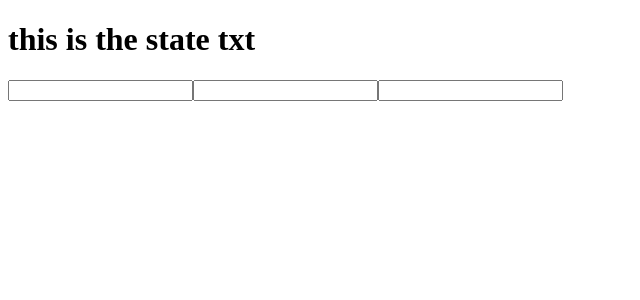
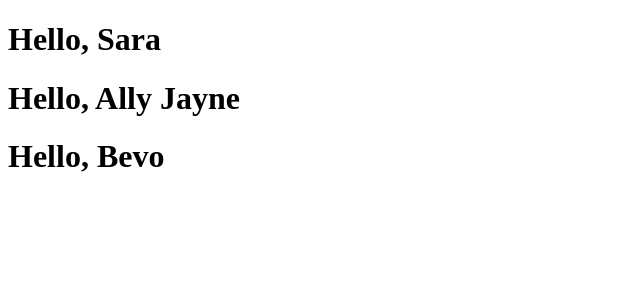
Before and after one commit to bgirlcoolcat/React-How-to, a React (Create React App) app: page / in a window 1280 px wide. Shown: the top 300 px of the page, without its empty margins (0-640 px from the left). Built offline with nearby package versions, Linux system fonts and the light colour scheme.

Commit message:
various tryouts of demos from video etc

```diff
--- a/src/App.js
+++ b/src/App.js
@@ -1,32 +1,31 @@
-import React from 'react';
+// import React from 'react';
 
-// An important feature of React is that a React component can output or render other React components
-// See notes in Evernote or video for explanation to be clear
 
-class App extends React.Component {
-  constructor() {
-    super();
-    this.state = {
-      txt: 'this is the state txt'
-    }
-  }
-  update(e) {
-    this.setState({txt: e.target.value})
-  }
-  render() {
-    return (
-      <div>
-        <h1>{this.state.txt}</h1>
-        <Widget update={this.update.bind(this)}/>
-        {/* This also means that we could have a few of these guys on the page and every time we type in one of them, it'll update the value in our parent component. */}
-        <Widget update={this.update.bind(this)}/>
-        <Widget update={this.update.bind(this)}/>
-      </div>
-    )
-  }
-}
+// function Welcome(props) {
+//   return <h1>Hello, {props.name}</h1>;
+// }
 
-const Widget = (props) =>
-  <input type="text" onChange={props.update} />
+// // function App() {
+// //   return (
+// //     <div>
+// //       <Welcome name="Sara" />
+// //       <Welcome name="Harry" />
+// //       <Welcome name="Bev" />
+// //     </div>
+// //   );
+// // }
 
-export default App;
+// class App extends React.Component {
+//   render() {
+//     return (
+//       <div>
+//         <Welcome name="Sara" />
+//         <Welcome name="Harry" />
+//         <Welcome name="Bev" />
+//       </div>
+//     )
+//   }
+// }
+
+
+// export default App;
--- /dev/null
+++ b/src/Comment.js
@@ -0,0 +1,42 @@
+import React from 'react';
+
+function formatDate(date) {
+    return date.toLocaleDateString();
+}
+
+function Avatar(props){
+    return (
+        <img className="Avatar"
+            src={props.user.avatarUrl}
+            alt={props.user.name}
+        />
+    );
+}
+
+function UserInfo(props) {
+    return (
+        <div className="UserInfo">
+            <Avatar user={props.user} />
+            <div className="UserInfo-name">
+                {props.user.name}
+            </div>
+        </div>
+    );
+}
+
+function Comment(props) {
+    return (
+        <div className="Comment">
+            <UserInfo user={props.author} />
+            <div className="Comment-text">
+            {props.text}
+            </div>
+            <div className="Comment-date">
+                {formatDate(props.date)}
+            </div>
+        </div>
+    );
+}
+
+
+export default Comment;
--- /dev/null
+++ b/src/Welcome.js
@@ -0,0 +1,28 @@
+import React from 'react';
+
+function Welcome(props) {
+    return <h1>Hello, {props.name}</h1>;
+}
+
+// or use ES6 class to define a component
+
+// class Welcome extends React.Component {
+//     render() {
+//         return <h1>Hello, {this.props.name2}</h1>;
+//     }
+// }
+
+// Composing Components
+
+function App2() {
+    return (
+        <div>
+            <Welcome name="Sara" />
+            <Welcome name="Ally Jayne" />
+            <Welcome name="Bevo" />
+        </div>
+    );
+}
+
+export default App2;
+// export default Welcome;
--- a/src/index.js
+++ b/src/index.js
@@ -1,10 +1,34 @@
 import React from 'react';
 import ReactDOM from 'react-dom';
-import App from './App';
+// import App from './App';
+// import Welcome from './Welcome';
+// import Comment from './Comment';
+import App2 from './Welcome';
 
-// We can pass data into our components by using what's called props. Here, I've created a prop called txt.
-// To see the example change when using a variable with props txt, we change the string below.
+
+// const element = <Welcome name="Ally" name2="Bev" />;
+
+// const comment = {
+//     date: new Date(),
+//     text:
+//       'I hope you enjoy learning React!',
+//     author: {
+//       name: 'Hello Kitty',
+//       avatarUrl:
+//         'http://placekitten.com/g/64/64',
+//     },
+// };
+
 ReactDOM.render(
-    <App />,
+    // <App />,
+    // element,
+    <App2 />,
+    // <Welcome />,
+    // <Comment
+    // date={comment.date}
+    // text={comment.text}
+    // author={comment.author}
+    // />,
+    // <h1>Bev!</h1>,
     document.getElementById('root')
 );
```
